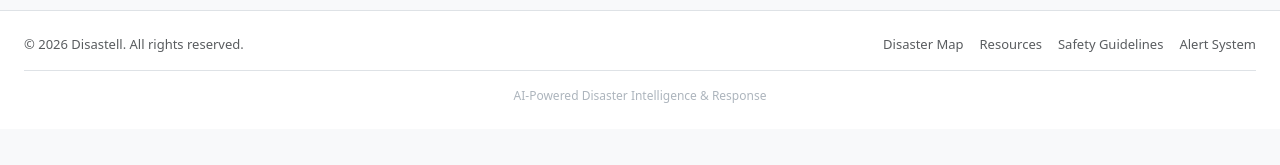
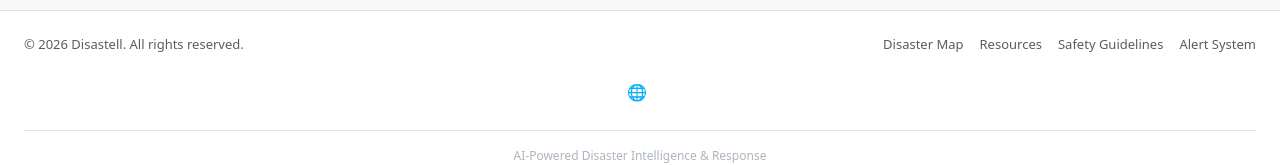
Before and after one commit to TheShresthVardhan/disaster-management, a React (Vite) app in the folder frontend/: page /sos in a window 1280 px wide. Shown: the part 1839-2004 px from the top of the page. Before the commit the page ends 1968 px from the top, so only its background shows below. Built offline with nearby package versions, Linux system fonts and the light colour scheme; no server answers; the database is empty.

Commit message:
Move language selector to footer

```diff
--- a/frontend/src/components/Footer.css
+++ b/frontend/src/components/Footer.css
@@ -37,6 +37,12 @@
   text-align: center;
 }
 
+.footer-language {
+  display: flex;
+  justify-content: center;
+  margin-top: 1rem;
+}
+
 @media (max-width: 767.98px) {
   .footer-links {
     justify-content: center !important;
--- a/frontend/src/components/Footer.jsx
+++ b/frontend/src/components/Footer.jsx
@@ -1,4 +1,5 @@
 import { Link } from 'react-router-dom';
+import LanguageSelector from './LanguageSelector';
 import './Footer.css';
 
 function Footer() {
@@ -21,6 +22,9 @@ function Footer() {
             </div>
           </div>
         </div>
+        <div className="footer-language">
+          <LanguageSelector />
+        </div>
         <div className="footer-tagline">
           AI-Powered Disaster Intelligence & Response
         </div>
--- a/frontend/src/components/Header.jsx
+++ b/frontend/src/components/Header.jsx
@@ -1,7 +1,6 @@
 import { useState } from 'react';
 import { NavLink, Link } from 'react-router-dom';
 import { Button } from '../components/ui';
-import LanguageSelector from './LanguageSelector';
 import { useTheme } from '../context/ThemeContext';
 import './Header.css';
 
@@ -57,7 +56,6 @@ function Header() {
               ))}
             </ul>
             <div className="d-flex align-items-center gap-2 ms-auto header-actions">
-              <LanguageSelector />
               {mounted && (
                 <Button
                   variant="ghost"
```
